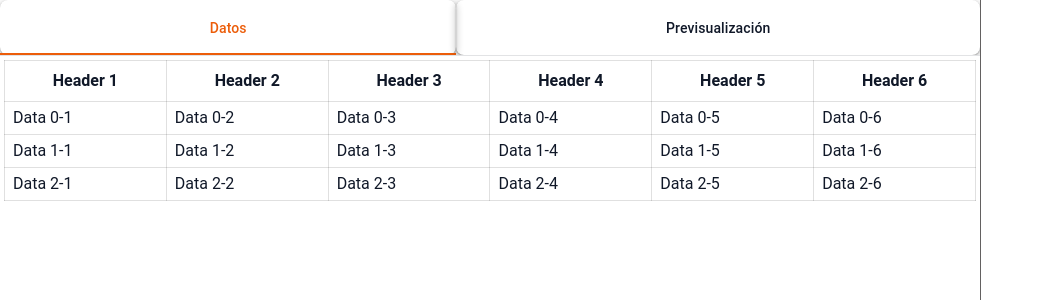
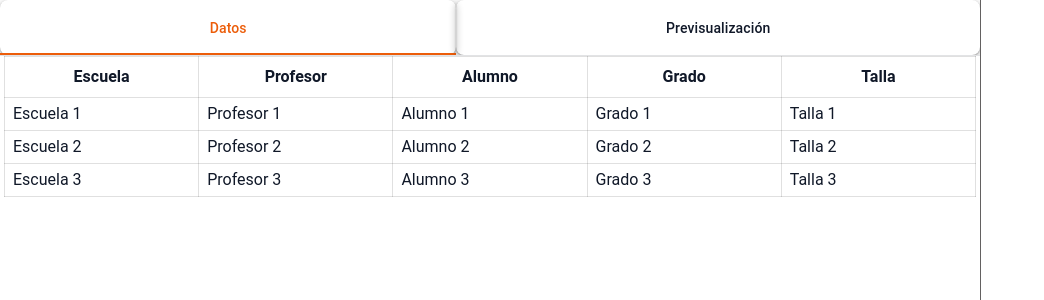
Before and after one commit to orlandobel/apallzac-tools, a Vue app: page / in a window 1280 px wide. Shown: the top 300 px of the page, without its empty margins (0-1044 px from the left). Built offline with nearby package versions, Linux system fonts and the light colour scheme.

Commit message:
loaded data table get headers and data from props

```diff
--- a/src/components/loaded-data-table/loaded-data-table.vue
+++ b/src/components/loaded-data-table/loaded-data-table.vue
@@ -1,44 +1,25 @@
 <script setup lang="ts">
+defineProps<{
+    headers: string[]
+    data: any[]
+}>()
 </script>
 
 <template>
     <table class="table-fixed w-full border border-gray-400 border-collapse">
         <thead>
             <tr>
-                <th class="border border-gray-400 py-2">Header 1</th>
-                <th class="border border-gray-400 py-2">Header 2</th>
-                <th class="border border-gray-400 py-2">Header 3</th>
-                <th class="border border-gray-400 py-2">Header 4</th>
-                <th class="border border-gray-400 py-2">Header 5</th>
-                <th class="border border-gray-400 py-2">Header 6</th>
+                <th class="border border-gray-400 py-2" v-for="header in headers" :key="header">
+                    {{ header }}
+                </th>
             </tr>
         </thead>
 
         <tbody>
-            <tr>
-                <td class="border border-gray-400 px-2 py-1">Data 0-1</td>
-                <td class="border border-gray-400 px-2 py-1">Data 0-2</td>
-                <td class="border border-gray-400 px-2 py-1">Data 0-3</td>
-                <td class="border border-gray-400 px-2 py-1">Data 0-4</td>
-                <td class="border border-gray-400 px-2 py-1">Data 0-5</td>
-                <td class="border border-gray-400 px-2 py-1">Data 0-6</td>
-            </tr>
-            <tr>
-                <td class="border border-gray-400 px-2 py-1">Data 1-1</td>
-                <td class="border border-gray-400 px-2 py-1">Data 1-2</td>
-                <td class="border border-gray-400 px-2 py-1">Data 1-3</td>
-                <td class="border border-gray-400 px-2 py-1">Data 1-4</td>
-                <td class="border border-gray-400 px-2 py-1">Data 1-5</td>
-                <td class="border border-gray-400 px-2 py-1">Data 1-6</td>
-            </tr>
-
-            <tr>
-                <td class="border border-gray-400 px-2 py-1">Data 2-1</td>
-                <td class="border border-gray-400 px-2 py-1">Data 2-2</td>
-                <td class="border border-gray-400 px-2 py-1">Data 2-3</td>
-                <td class="border border-gray-400 px-2 py-1">Data 2-4</td>
-                <td class="border border-gray-400 px-2 py-1">Data 2-5</td>
-                <td class="border border-gray-400 px-2 py-1">Data 2-6</td>
+            <tr v-for="row in data" :key="row">
+                <td class="border border-gray-400 px-2 py-1" v-for="value in row" :key="value">
+                    {{ value }}
+                </td>
             </tr>
         </tbody>
     </table>
--- a/src/pages/belt-grade-promossion-exam/belt-grade-promossion-exam.vue
+++ b/src/pages/belt-grade-promossion-exam/belt-grade-promossion-exam.vue
@@ -4,6 +4,38 @@ import LoadedDataTable from '@/components/loaded-data-table/loaded-data-table.vu
 
 type TabKey = 'datos' | 'previsualizacion'
 const activeTab = ref<TabKey>('datos')
+
+const headers = [
+	'Escuela',
+	'Profesor',
+	'Alumno',
+	'Grado',
+	'Talla',
+]
+
+const data = [
+	{
+		'Escuela': 'Escuela 1',
+		'Profesor': 'Profesor 1',
+		'Alumno': 'Alumno 1',
+		'Grado': 'Grado 1',
+		'Talla': 'Talla 1'
+	},
+	{
+		'Escuela': 'Escuela 2',
+		'Profesor': 'Profesor 2',
+		'Alumno': 'Alumno 2',
+		'Grado': 'Grado 2',
+		'Talla': 'Talla 2'
+	},
+	{
+		'Escuela': 'Escuela 3',
+		'Profesor': 'Profesor 3',
+		'Alumno': 'Alumno 3',
+		'Grado': 'Grado 3',
+		'Talla': 'Talla 3'
+	}
+]
 
 </script>
 
@@ -17,9 +49,9 @@ const activeTab = ref<TabKey>('datos')
 
 			<v-divider />
 
-			<v-tabs-window class="p-1" v-model="activeTab">
-				<v-tabs-window-item value="datos">
-					<loaded-data-table />
+			<v-tabs-window v-model="activeTab">
+				<v-tabs-window-item class="px-1" value="datos">
+					<loaded-data-table :headers="headers" :data="data" />
 				</v-tabs-window-item>
 
 				<v-tabs-window-item value="previsualizacion">
```
